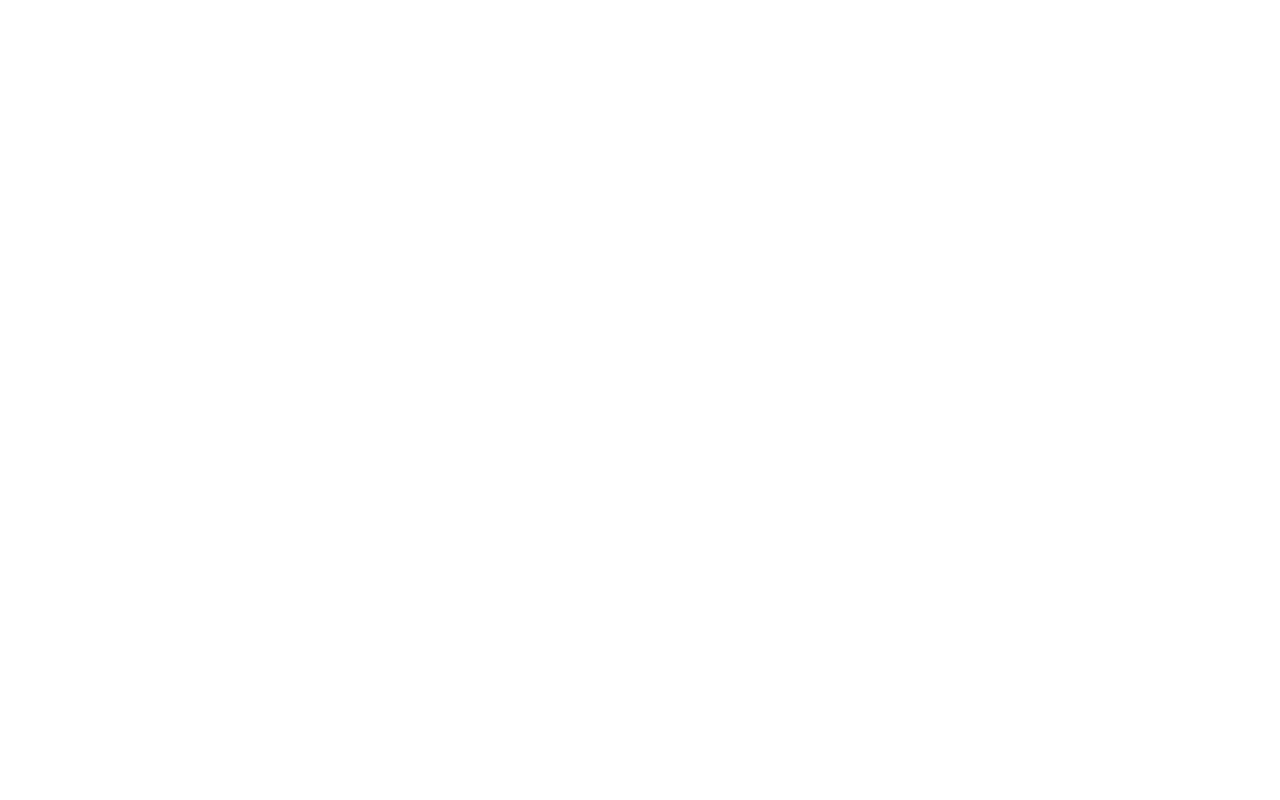
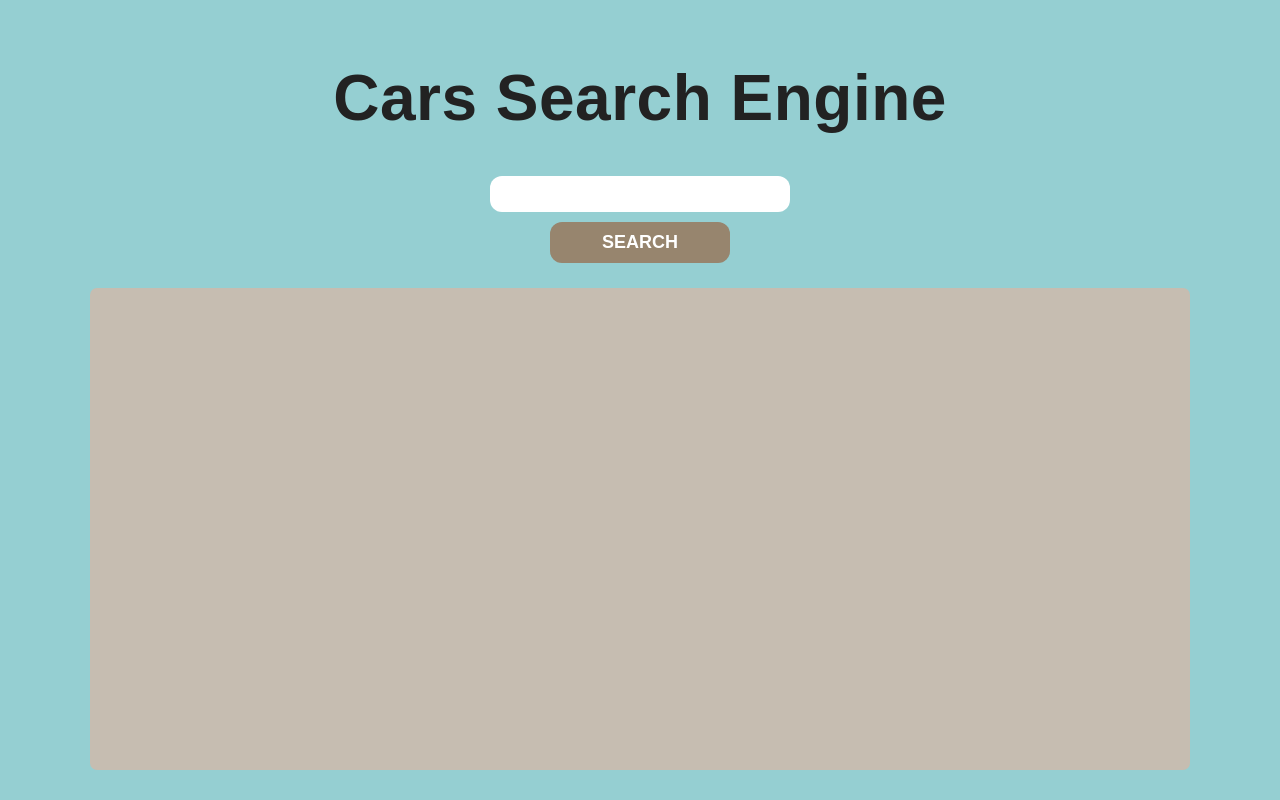
Before and after one commit to ALPINISTLAR/API-search, a plain HTML site: page index.html in a window 1280 px wide. Drawn offline with Linux system fonts and the light colour scheme.

Commit message:
add interface

```diff
--- a/css/styles.css
+++ b/css/styles.css
@@ -25,7 +25,7 @@ body
   line-height: 1.5;
   font-family: Arial, sans-serif;
   letter-spacing: 0.5px;
-  background-color: #fff;
+  background-color: rgb(149, 207, 210);
   color: #222;
 }
 img
@@ -62,7 +62,15 @@ select:-webkit-autofill:focus {
 /* *** CONTAINER *** */
 .container
 {
+  display: flex;
+  flex-direction: column;
+  align-items: center;
+  max-width: 1150px;
   width: 100%;
+  height: 100%;
+  padding-left: 25px;
+  padding-right: 25px;
+  padding-bottom: 30px;
   margin-right: auto;
   margin-left: auto;
 }
@@ -70,5 +78,55 @@ select:-webkit-autofill:focus {
 /* ** MAIN CONTENT ** */
 .main-content
 {
+  padding-top: 50px;
   flex-grow: 1;
 }
+
+.title{
+  margin: 0;
+  text-align: center;
+  font-size: 64px;
+  text-transform: capitalize;
+  margin-bottom: 30px;
+}
+form{
+  width: 300px;
+  display: flex;
+  flex-direction: column;
+  align-items: center;
+}
+input{
+  width: 100%;
+  margin-bottom: 10px;
+  padding: 9px;
+  border: none;
+  border-radius: 12px;
+}
+button{
+  width: 180px;
+  border: 3px solid transparent;
+  padding: 7px;
+  border-radius: 12px;
+  background-color: rgb(151, 133, 110);
+  color: #fff;
+  text-transform: uppercase;
+  font-size: 18px;
+  line-height: normal;
+  font-weight: 600;
+  cursor: pointer;
+  transition: 0.5s ease;
+  margin-bottom: 25px;
+}
+button:hover{
+  border-color: rgb(142, 89, 20);
+  color: rgb(142, 89, 20);
+  background-color: transparent;
+}
+.result{
+  padding: 20px;
+  width: 100%;
+  flex-grow: 1;
+  font-size: 18px;
+  background-color: rgb(198, 189, 177);
+  border-radius: 7px;
+}
--- a/index.html
+++ b/index.html
@@ -4,7 +4,7 @@
   <meta charset="UTF-8">
   <meta http-equiv="X-UA-Compatible" content="IE=edge">
   <meta name="viewport" content="width=device-width, initial-scale=1.0">
-  <title>Document</title>
+  <title>Cars - search</title>
   <!-- ======================================= -->
   <!-- =====         GOOGLE FONTS         ==== -->
   <!-- ======================================= -->
@@ -18,13 +18,20 @@
   <link rel="stylesheet" href="css/styles.css">
 </head>
 <body>
-
-
-
 <!-- ************************ -->
 <!-- ***   MAIN SECTION   *** -->
 <!-- ************************ -->
-<main class="main-content"></main>
+<main class="main-content">
+  <div class="container">
+    <h1 class="title">cars search engine</h1>
+    <form>
+      <input type="search">
+      <button type="submit">search</button>
+    </form>
+
+    <div class="result"></div>
+  </div>
+</main>
 
   <script src="js/main.js"></script>
 </body>
```
